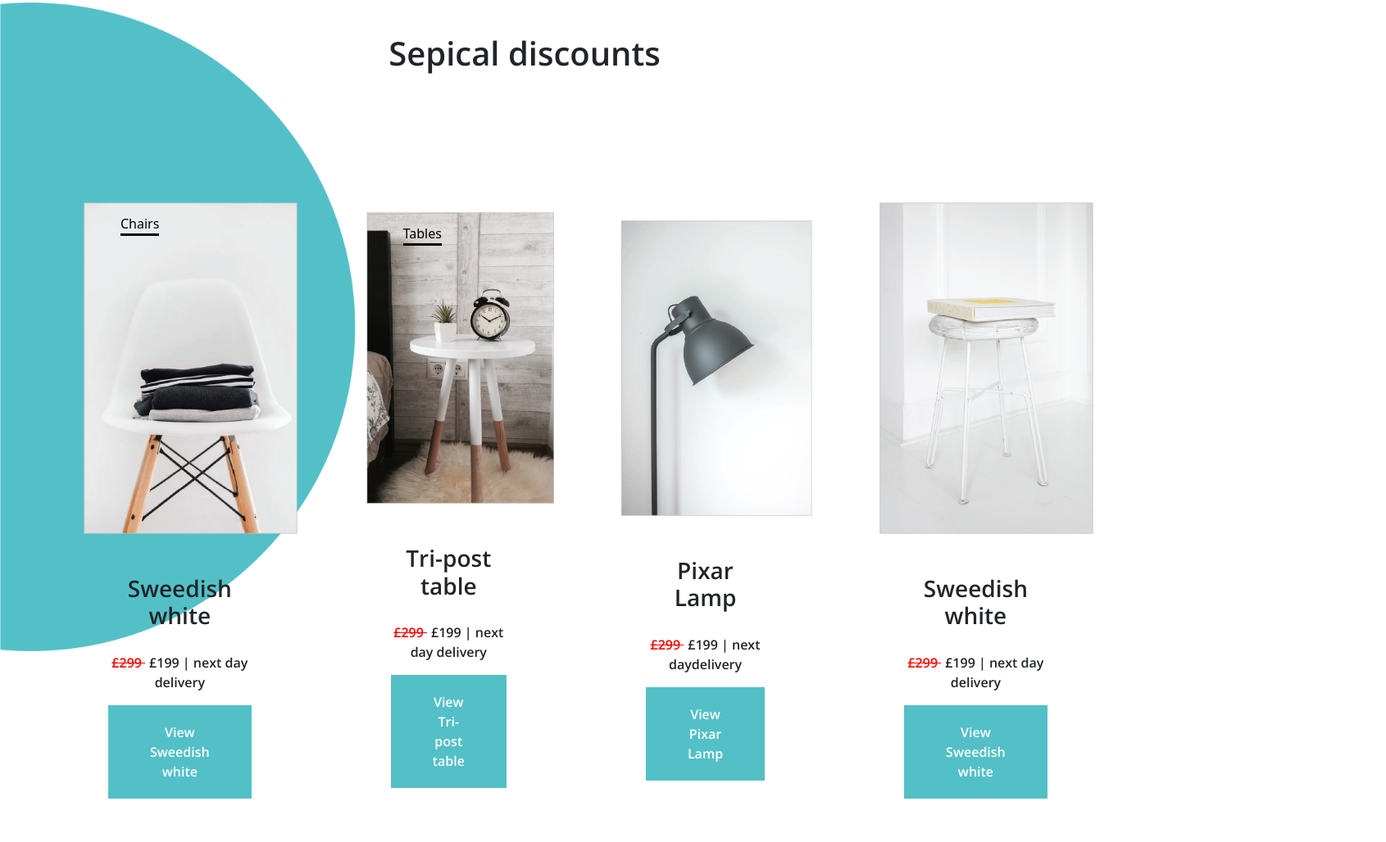
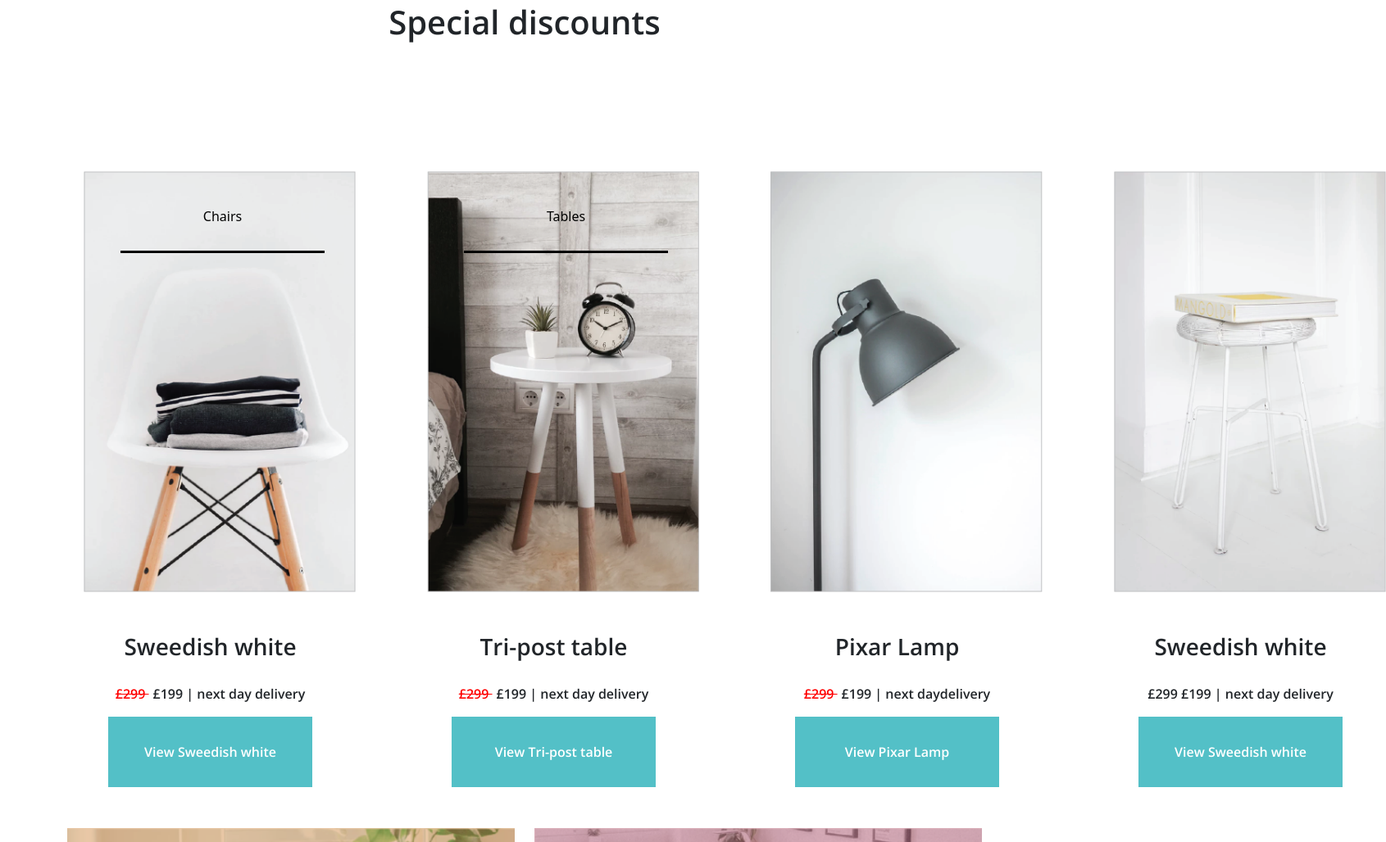
Before and after one commit to Doanhuutrung/Furniture-Shop, a plain HTML site: page index.html in a window 1280 px wide. Shown: the part 1387-2415 px from the top of the page at 82% size, 1691 px wide, since content can reach past the window. Drawn offline with nearby package versions, Linux system fonts and the light colour scheme; a script that the page names is missing.

Commit message:
fix some button and css

```diff
--- a/css/styles.css
+++ b/css/styles.css
@@ -151,7 +151,7 @@ h1.premium-heading {
 .minimalist-image {
   margin-bottom: 100px;
 }
-.sepical {
+.special {
   padding: 38px 0 100px;
   background-image: url(../img/circle-2.png);
   background-color: white;
@@ -159,7 +159,7 @@ h1.premium-heading {
   background-size: 34%;
   background-repeat: no-repeat;
 }
-.sepical-heading {
+.special-heading {
     font-family: "Open Sans", sans-serif;
     font-weight: bold;
     margin-bottom: 100px;
@@ -167,29 +167,37 @@ h1.premium-heading {
 }.sub-col-left {
     padding-right: 83px;
 }
-.desc {
+.sale {
   color: red;
   text-decoration-line: line-through;
   margin-right: 5px;
 }
 
-.sepical-list {
+.special-list {
   display: flex;
   align-items: center;
   gap: 0 70px;
+}
+.special-img a{
+  width: 249px;
+  min-height: 86px;
+  display: flex;
+  justify-content: center;
+  align-items: center;
+  padding: 20px;
 }
 .img-fluid {
   margin-left: 20px;
   max-width: 400px;
 }
-.sepical-item {
+.special-item {
   text-align: center;
   padding: 50px;
 }
-.sepical-heading {
+.special-heading {
   margin-bottom: 150px;
 }
-.sepical-title {
+.special-title {
   font-size: 25px;
   font-weight: 500;
   font-family: "Open Sans", sans-serif;
@@ -199,13 +207,13 @@ h1.premium-heading {
   font-weight: 400;
   font-family: "Open Sans", sans-serif;
 }
-.sepical-link {
+.special-link {
   margin-top: 25px;
 }
-a.sepical-category {
+a.special-category {
   position: absolute;
 }
-.sepical-category {
+.special-category {
   border-bottom: 3px solid black;
   text-decoration: none;
   color: black;
--- a/index.html
+++ b/index.html
@@ -128,7 +128,10 @@
         </section>
         <!--Finish Fist content-->
       </header>
-      <section>
+
+
+      <!--Second content-->
+      <section class="section-2">
         <div class="container">
             <div class="row">
                 <div class="col-lg-6">
@@ -149,74 +152,73 @@
                         <p class="custom-text-opensan-400 minimalist-text">Lorem,
                             ipsum dolor sit amet consectetur adipisicing
                             elit, sed diam nonummy nibh euismorem </p>
-                        <a
-                            class="btn btn-primary premium-link minamlist-link"
-                            href="#"> View armchairs</a>
+                        <a class="btn btn-primary premium-link minamlist-link"href="#"> View armchairs</a>
                     </div>
                 </div>
             </div>
         </div>
     </section>
-    <section class="sepical">
+
+    <!--Content 3 -->
+    <section class="content-3">
         <div class="container">
             <div class="col-lg-12">
-                    <h2 class="sepical-heading text-center">Sepical discounts</h2>
-
-                <div class="row special-row">
-                    <div class="why-title">
-                        <h3></h3>
-                    </div>
+                  <h2 class="special-heading text-center">Special discounts</h2>
+              <div class="row special-row">
+                  <div class="why-title">
+                    <h3></h3>
+                  </div>
                 </div>
             </div>
-            <div class="sepical-list">
-                <div class="sepical-img">
-                    <a href="#" class="sepical-category">Chairs</a>
+            <div class="special-list">
+                <div class="special-img">
+                    <a href="#" class="special-category">Chairs</a>
                     <img src="./img/chair-1.png" alt>
-                    <div class="sepical-item">
-                        <div class="sepical-title">
+                    <div class="special-item">
+                        <div class="special-title">
                             <h3> Sweedish white</h3>
                         </div>
                         <p class="text">
-                            <span class="desc">£299 </span>£199 | next day delivery
+                            <span class="sale">£299 </span>£199 | next day delivery
                         </p>
                         <a
                             class="btn btn-primary premium-link minamlist-link"
                             href="#"> View Sweedish white</a>
                     </div>
                 </div>
-                <div class="sepical-img">
-                    <a href="#" class="sepical-category">Tables</a>
+                <div class="special-img">
+                    <a href="#" class="special-category">Tables</a>
                     <img  src="./img/table-1.png" alt>
-                    <div class="sepical-item">
-                        <div class="sepical-title">
+                    <div class="special-item">
+                        <div class="special-title">
                             <h3> Tri-post table</h3>
                         </div>
                         <p class="text">
-                            <span class="desc">£299 </span>£199 | next day delivery
+                            <span class="sale">£299 </span>£199 | next day delivery
                         </p>
                         <a
                             class="btn btn-primary premium-link minamlist-link"
                             href="#"> View Tri-post table </a>
                     </div>
                 </div>
-                <div class="sepical-img">
+                <div class="special-img">
                     <img src="./img/lamp-1.png" alt>
-                    <div class="sepical-item">
-                        <div class="sepical-title">
+                    <div class="special-item">
+                        <div class="special-title">
                             <h3> Pixar Lamp</h3>
                         </div>
                         <p class="text">
-                          <span class="desc">£299 </span>£199 | next daydelivery
+                          <span class="sale">£299 </span>£199 | next daydelivery
                         </p>
                         <a
                             class="btn btn-primary premium-link minamlist-link"
                             href="#"> View Pixar Lamp</a>
                     </div>
                 </div>
-                <div class="sepical-img">
+                <div class="special-img">
                     <img  src="./img/chair-2.png" alt>
-                    <div class="sepical-item">
-                        <div class="sepical-title">
+                    <div class="special-item">
+                        <div class="special-title">
                             <h3> Sweedish white</h3>
                         </div>
                         <p class="text">
@@ -291,7 +293,7 @@
 
                         <div class="sub-content">
                             <h2 class="sub-title">
-                                join our maiking list
+                                join our mail ing list
                             </h2>
                             <p class="custom-text-opensan">
                                 Lorem ipsum dolor sit amet,
```
